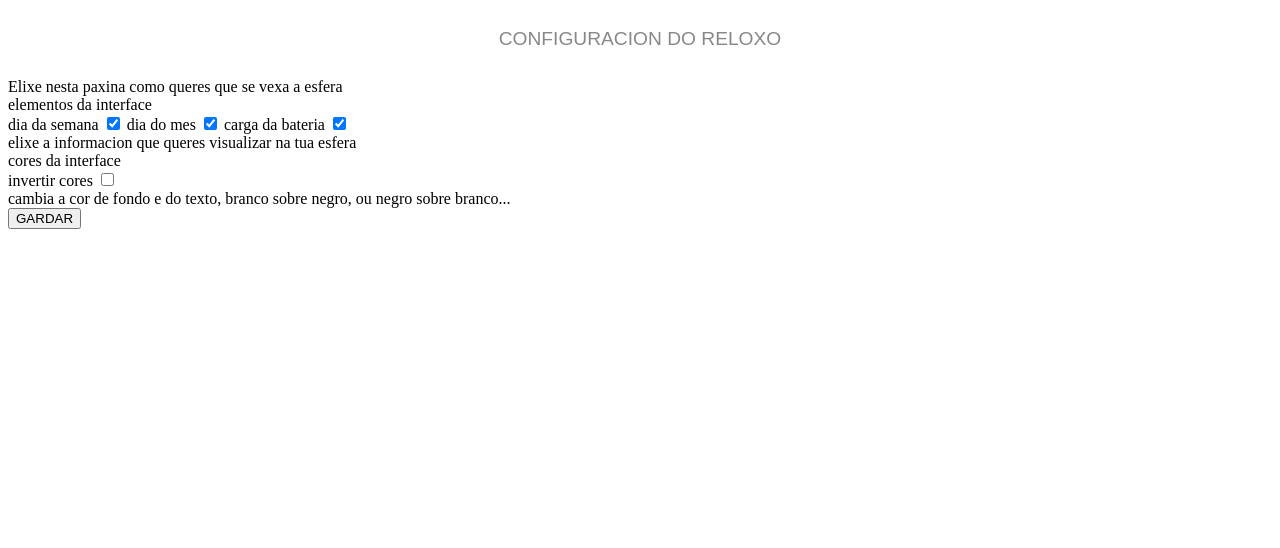
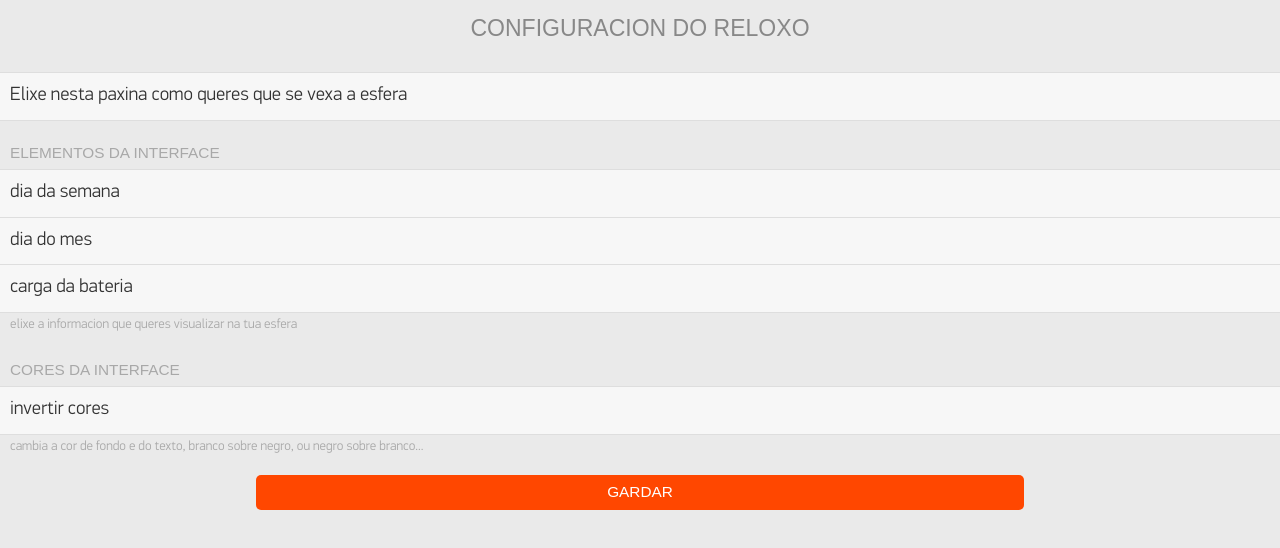
Before and after one commit to pazos/reloxo-pebble, a plain HTML site: page config/index.html in a window 1280 px wide. Drawn offline with Linux system fonts and the light colour scheme.

Commit message:
probando so css

```diff
--- a/config/index.html
+++ b/config/index.html
@@ -2,6 +2,7 @@
 <html>
   <head>
   <title>reloxo en galego</title>
+  <link rel='stylesheet' type='text/css' href='css/slate.min.css'>
   <style>
   .title {
     padding: 15px 10px;
```
